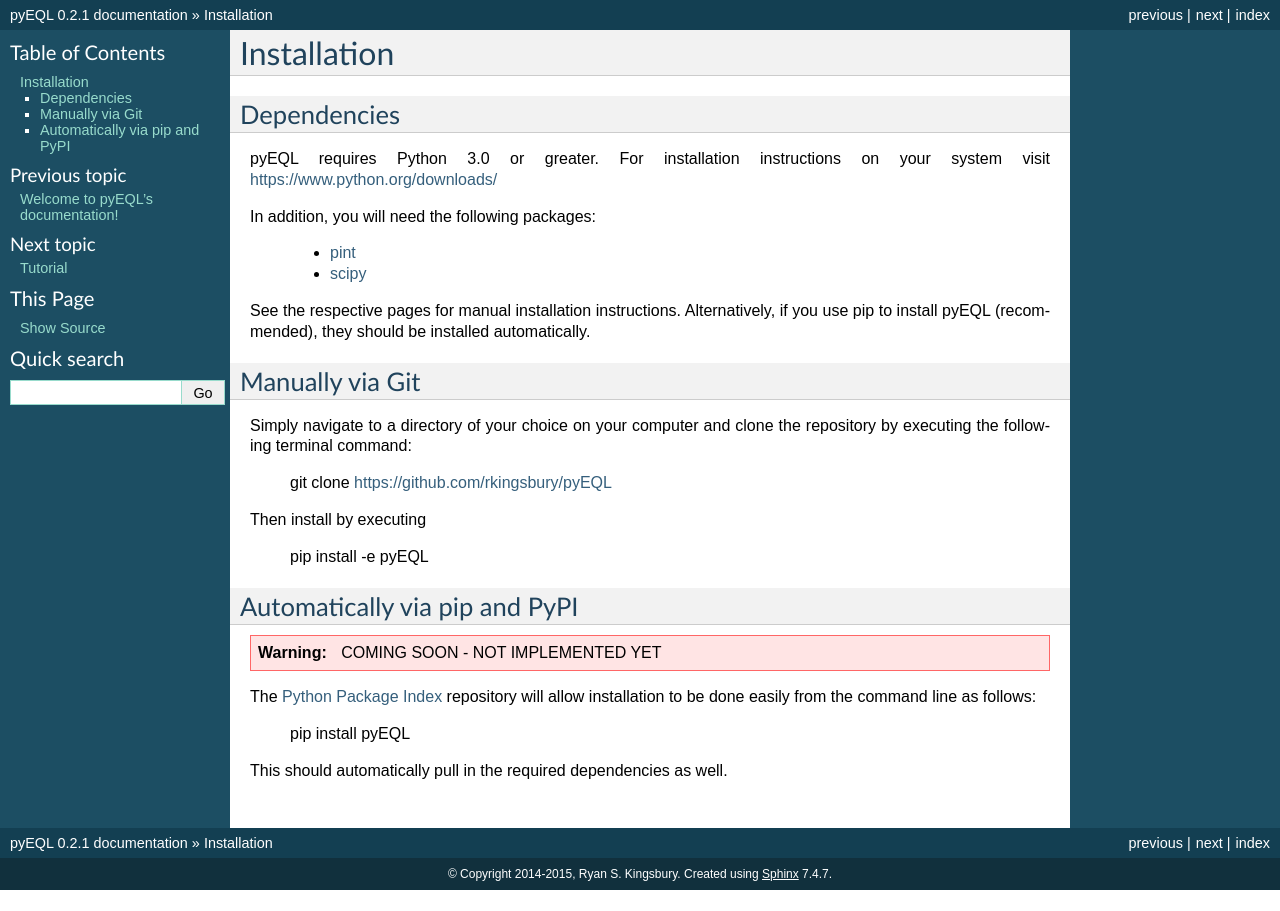
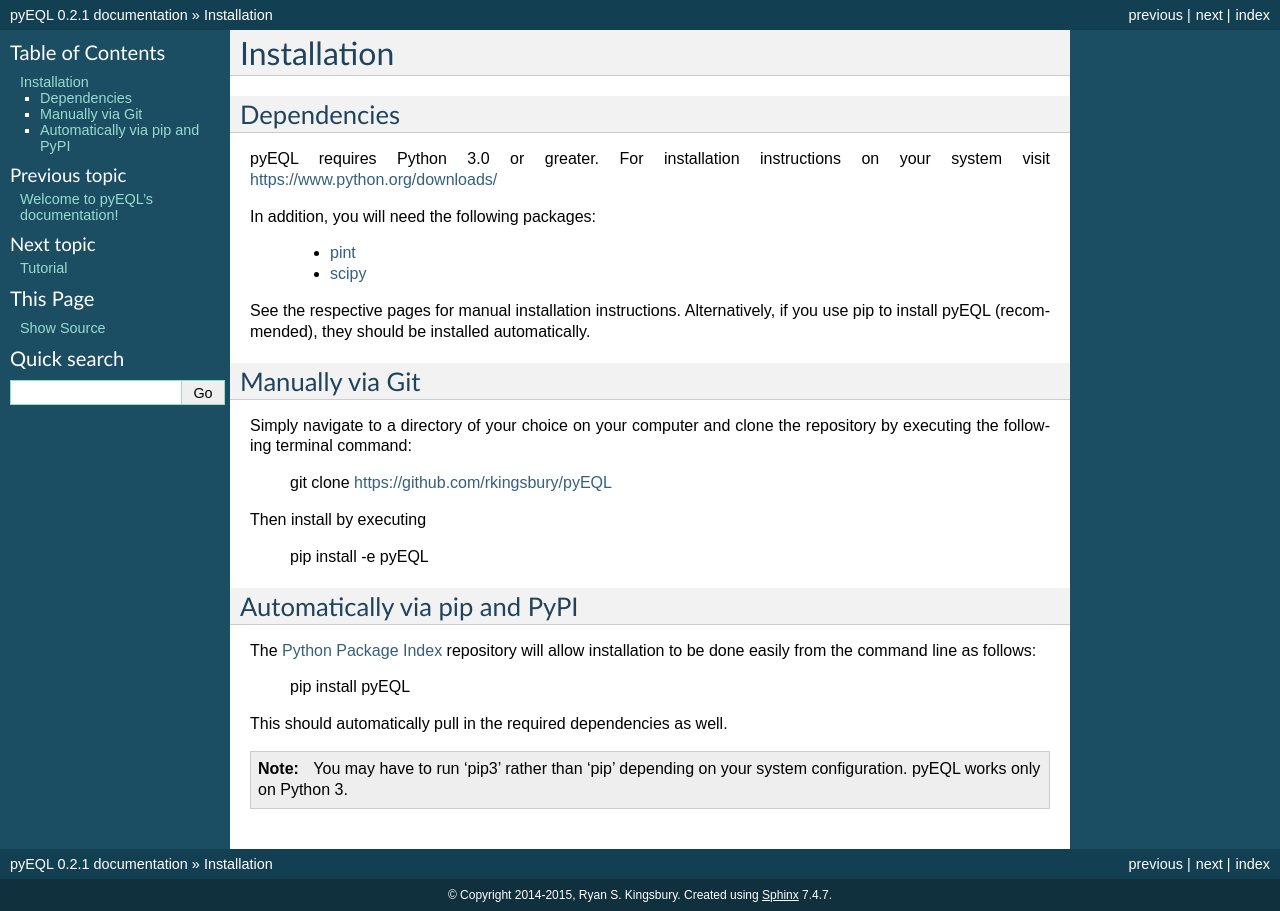
Before and after one commit to KingsburyLab/pyEQL, a Sphinx documentation site: the page built from pyEQL/docs/source/installation.rst, in a window 1280 px wide. Built offline with Sphinx 7.4.7, drawn with Linux system fonts in a browser that asks for light colours.

Commit message:
Remove warning about PyPi not being implemented.

```diff
--- a/pyEQL/docs/source/installation.rst
+++ b/pyEQL/docs/source/installation.rst
@@ -29,10 +29,10 @@ Then install by executing
 Automatically via pip and PyPI
 ==============================
 
-.. warning:: COMING SOON - NOT IMPLEMENTED YET
-
 The `Python Package Index <https://pypi.python.org/pypi>`_ repository will allow installation to be done easily from the command line as follows:
 
     pip install pyEQL
 
 This should automatically pull in the required dependencies as well.
+
+.. note:: You may have to run 'pip3' rather than 'pip' depending on your system configuration. pyEQL works only on Python 3.
```
